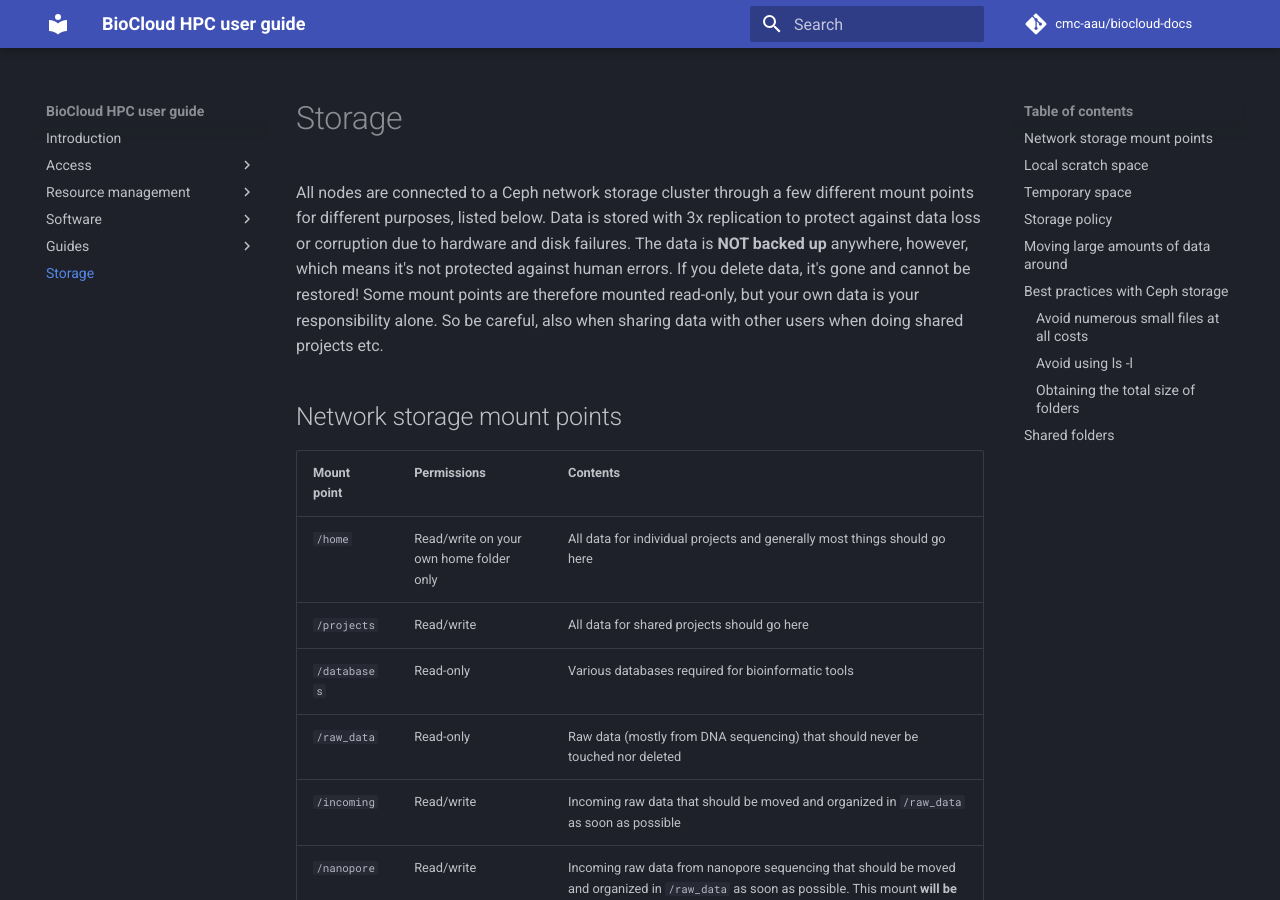
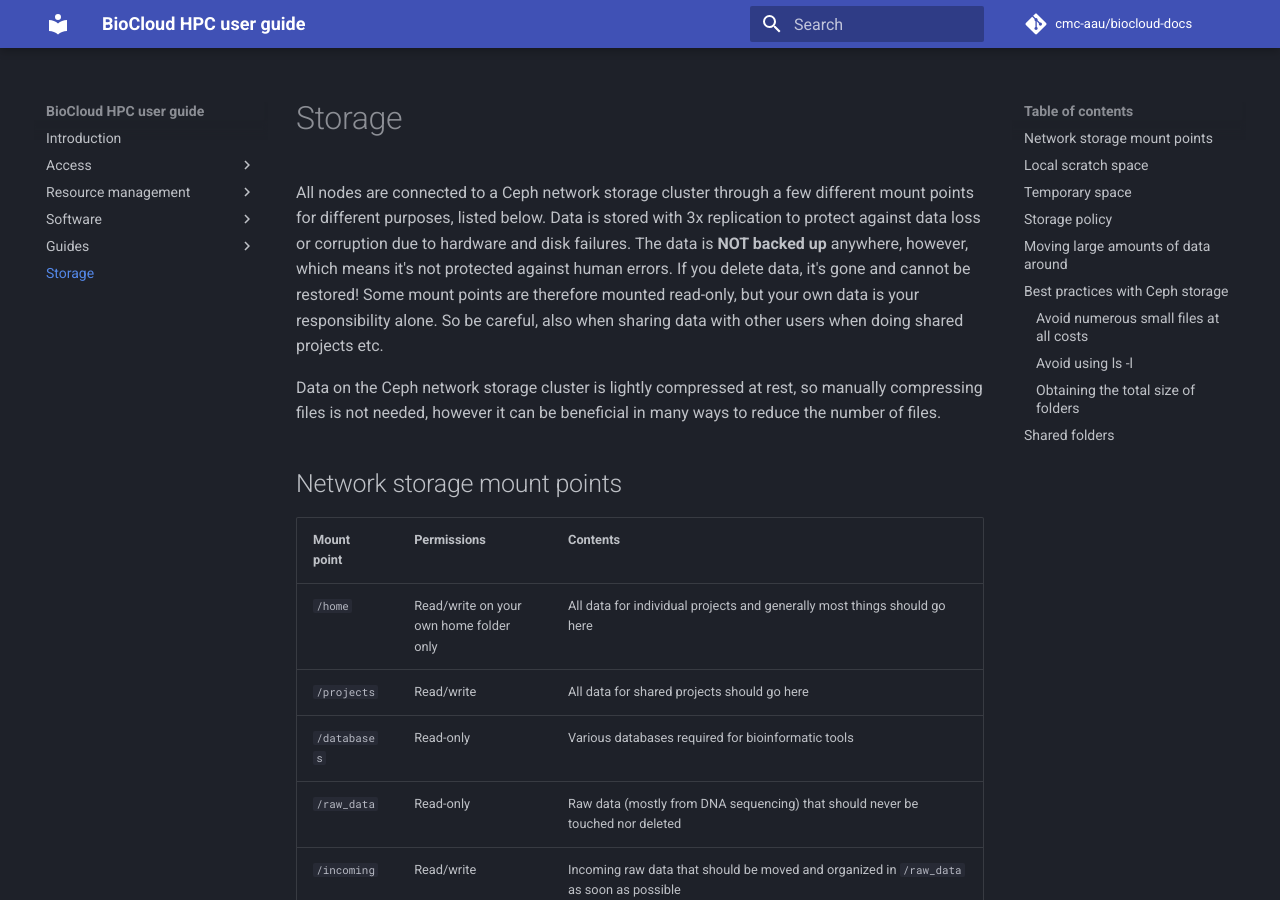
Before and after one commit to cmc-aau/hpc-docs, an MkDocs documentation site: the page built from docs/storage.md, in a window 1280 px wide and 900 px high. Built offline with MkDocs 1.6.1 and Material for MkDocs 9.7.7, drawn with Linux system fonts in a browser that asks for light colours; comment, search, counter and statistics services are not loaded.

Commit message:
compression

```diff
--- a/docs/storage.md
+++ b/docs/storage.md
@@ -1,5 +1,7 @@
 # Storage
 All nodes are connected to a Ceph network storage cluster through a few different mount points for different purposes, listed below. Data is stored with 3x replication to protect against data loss or corruption due to hardware and disk failures. The data is **NOT backed up** anywhere, however, which means it's not protected against human errors. If you delete data, it's gone and cannot be restored! Some mount points are therefore mounted read-only, but your own data is your responsibility alone. So be careful, also when sharing data with other users when doing shared projects etc.
+
+Data on the Ceph network storage cluster is lightly compressed at rest, so manually compressing files is not needed, however it can be beneficial in many ways to reduce the number of files.
 
 ## Network storage mount points
 
```
